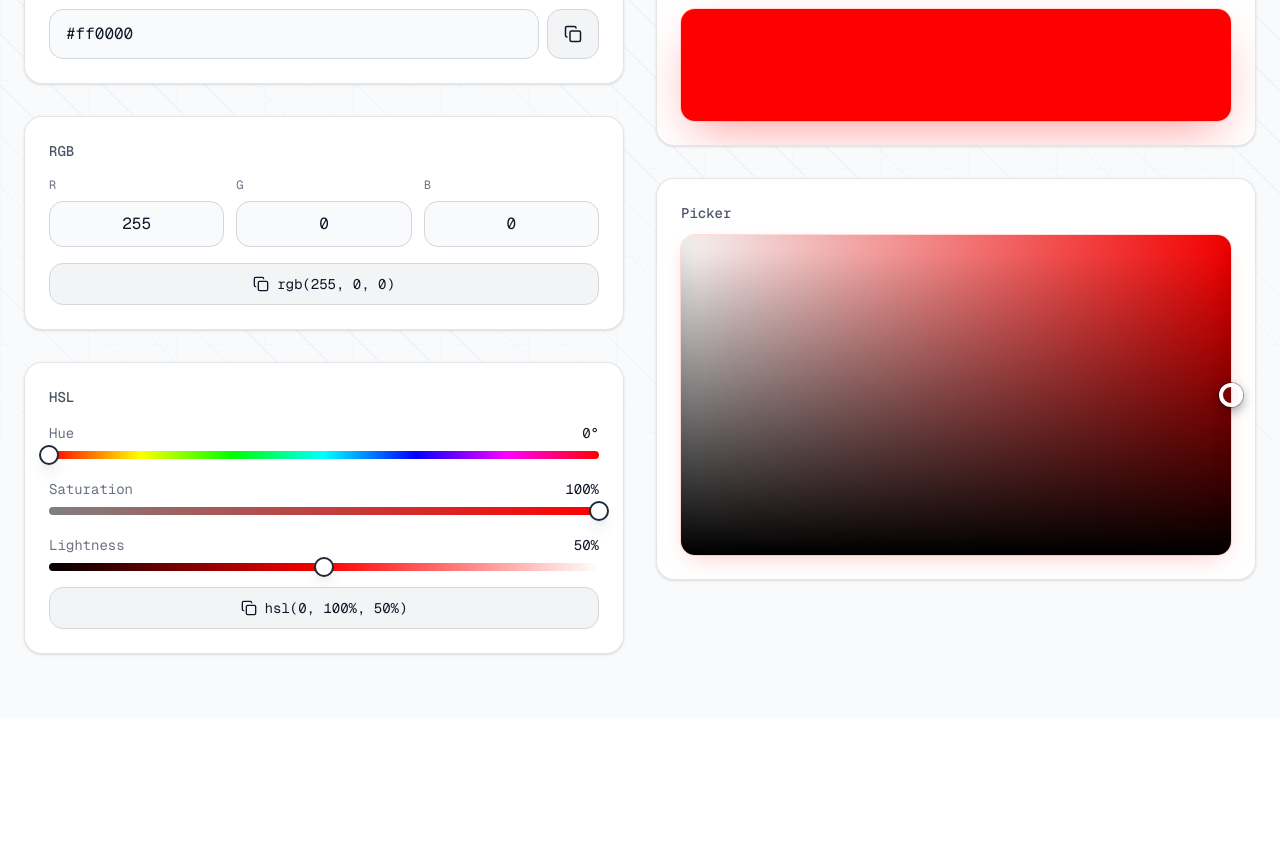
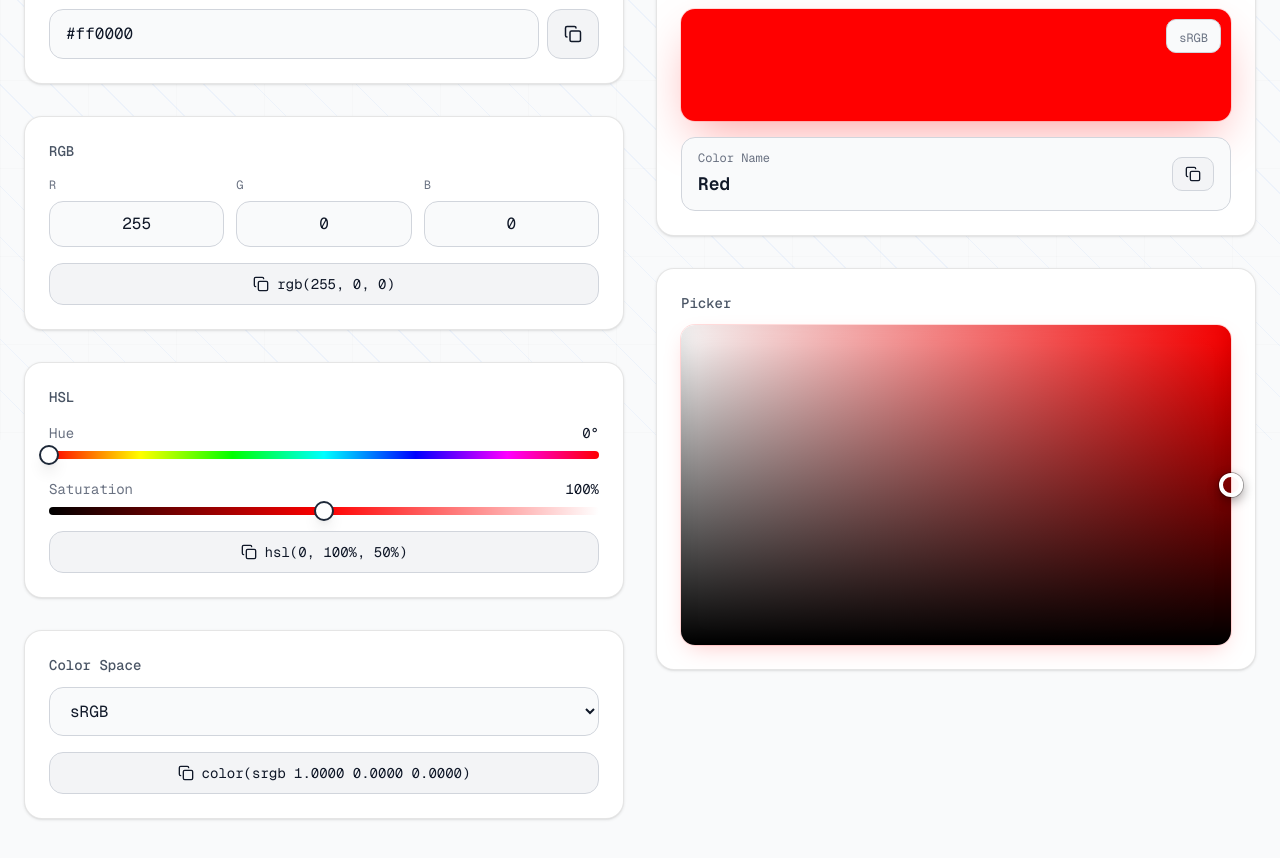
Before and after one commit to alfaaarex/huekit, a Next.js app: page / in a window 1280 px wide. Shown: the part 360-1218 px from the top of the page. Before the commit the page ends 1078 px from the top, so only its background shows below. Built offline with nearby package versions, Linux system fonts and the light colour scheme.

Commit message:
added color names, and color space switching.

```diff
--- /dev/null
+++ b/src/app/colorNames.ts
@@ -0,0 +1,77 @@
+// colorNames.ts
+
+export type RGB = { r: number; g: number; b: number };
+
+export const colorNames: { [key: string]: string } = {
+  '#000000': 'Black', '#FFFFFF': 'White', '#FF0000': 'Red', '#00FF00': 'Lime',
+  '#0000FF': 'Blue', '#FFFF00': 'Yellow', '#00FFFF': 'Cyan', '#FF00FF': 'Magenta',
+  '#C0C0C0': 'Silver', '#808080': 'Gray', '#800000': 'Maroon', '#808000': 'Olive',
+  '#008000': 'Green', '#800080': 'Purple', '#008080': 'Teal', '#000080': 'Navy',
+  '#FFA500': 'Orange', '#FFC0CB': 'Pink', '#A52A2A': 'Brown', '#F0E68C': 'Khaki',
+  '#E6E6FA': 'Lavender', '#FFE4E1': 'Misty Rose', '#F5DEB3': 'Wheat', '#D2691E': 'Chocolate',
+  '#FF6347': 'Tomato', '#FF69B4': 'Hot Pink', '#CD5C5C': 'Indian Red', '#F08080': 'Light Coral',
+  '#FA8072': 'Salmon', '#E9967A': 'Dark Salmon', '#FFA07A': 'Light Salmon', '#DC143C': 'Crimson',
+  '#B22222': 'Firebrick', '#8B0000': 'Dark Red', '#FFB6C1': 'Light Pink', '#FF1493': 'Deep Pink',
+  '#C71585': 'Medium Violet Red', '#DB7093': 'Pale Violet Red', '#FFF0F5': 'Lavender Blush',
+  '#FF7F50': 'Coral', '#FF4500': 'Orange Red', '#FFD700': 'Gold', '#FFFFE0': 'Light Yellow',
+  '#FFFACD': 'Lemon Chiffon', '#FAFAD2': 'Light Goldenrod Yellow', '#FFEFD5': 'Papaya Whip',
+  '#FFE4B5': 'Moccasin', '#FFDAB9': 'Peach Puff', '#EEE8AA': 'Pale Goldenrod', '#BDB76B': 'Dark Khaki',
+  '#90EE90': 'Light Green', '#98FB98': 'Pale Green', '#8FBC8F': 'Dark Sea Green',
+  '#00FA9A': 'Medium Spring Green', '#00FF7F': 'Spring Green', '#3CB371': 'Medium Sea Green',
+  '#2E8B57': 'Sea Green', '#228B22': 'Forest Green', '#006400': 'Dark Green', '#9ACD32': 'Yellow Green',
+  '#32CD32': 'Lime Green', '#7FFF00': 'Chartreuse', '#7CFC00': 'Lawn Green', '#ADFF2F': 'Green Yellow',
+  '#40E0D0': 'Turquoise', '#48D1CC': 'Medium Turquoise', '#AFEEEE': 'Pale Turquoise',
+  '#B0E0E6': 'Powder Blue', '#ADD8E6': 'Light Blue', '#87CEEB': 'Sky Blue', '#87CEFA': 'Light Sky Blue',
+  '#00BFFF': 'Deep Sky Blue', '#1E90FF': 'Dodger Blue', '#6495ED': 'Cornflower Blue',
+  '#4169E1': 'Royal Blue', '#0000CD': 'Medium Blue', '#00008B': 'Dark Blue', '#191970': 'Midnight Blue',
+  '#7B68EE': 'Medium Slate Blue', '#6A5ACD': 'Slate Blue', '#483D8B': 'Dark Slate Blue',
+  '#D8BFD8': 'Thistle', '#DDA0DD': 'Plum', '#EE82EE': 'Violet', '#DA70D6': 'Orchid',
+  '#BA55D3': 'Medium Orchid', '#9370DB': 'Medium Purple', '#8A2BE2': 'Blue Violet',
+  '#9400D3': 'Dark Violet', '#9932CC': 'Dark Orchid', '#8B008B': 'Dark Magenta', '#4B0082': 'Indigo',
+  '#F5F5DC': 'Beige', '#FFE4C4': 'Bisque', '#FFEBCD': 'Blanched Almond', '#DEB887': 'Burlywood',
+  '#D2B48C': 'Tan', '#BC8F8F': 'Rosy Brown', '#F4A460': 'Sandy Brown', '#DAA520': 'Goldenrod',
+  '#B8860B': 'Dark Goldenrod', '#CD853F': 'Peru', '#8B4513': 'Saddle Brown', '#A0522D': 'Sienna',
+  '#696969': 'Dim Gray', '#708090': 'Slate Gray', '#778899': 'Light Slate Gray',
+  '#2F4F4F': 'Dark Slate Gray', '#DCDCDC': 'Gainsboro', '#D3D3D3': 'Light Gray', '#A9A9A9': 'Dark Gray',
+  '#FFFAF0': 'Floral White', '#FDF5E6': 'Old Lace', '#FAF0E6': 'Linen', '#FAEBD7': 'Antique White',
+  '#F5F5F5': 'White Smoke', '#FFF5EE': 'Seashell', '#F0FFF0': 'Honeydew', '#F5FFFA': 'Mint Cream',
+  '#F0FFFF': 'Azure', '#F0F8FF': 'Alice Blue', '#E0FFFF': 'Light Cyan', '#FFFFF0': 'Ivory',
+};
+
+export const hexToRgb = (hex: string): RGB | null => {
+  const match = /^#?([a-f\d]{2})([a-f\d]{2})([a-f\d]{2})$/i.exec(hex);
+  return match
+    ? {
+        r: parseInt(match[1], 16),
+        g: parseInt(match[2], 16),
+        b: parseInt(match[3], 16),
+      }
+    : null;
+};
+
+export const getClosestColorName = (hex: string): { name: string; distance: number } => {
+  const rgb = hexToRgb(hex);
+  if (!rgb) return { name: 'Unknown', distance: 0 };
+
+  let closestName = 'Unknown';
+  let minDistance = Infinity;
+
+  Object.entries(colorNames).forEach(([namedHex, name]) => {
+    const namedRgb = hexToRgb(namedHex);
+    if (!namedRgb) return;
+
+    // Calculate Euclidean distance in RGB space
+    const distance = Math.sqrt(
+      Math.pow(rgb.r - namedRgb.r, 2) +
+      Math.pow(rgb.g - namedRgb.g, 2) +
+      Math.pow(rgb.b - namedRgb.b, 2)
+    );
+
+    if (distance < minDistance) {
+      minDistance = distance;
+      closestName = name;
+    }
+  });
+
+  return { name: closestName, distance: minDistance };
+};
--- a/src/app/page.tsx
+++ b/src/app/page.tsx
@@ -1,13 +1,14 @@
 "use client";
 import React, { useState, useEffect } from 'react';
-import { Copy, Check, Github, User, Sun, Moon, UserCircle } from 'lucide-react';
-import Link from 'next/link';
-
+import { Copy, Check } from 'lucide-react';
 import { useTheme } from "@/components/themeprovider";
 import Reveal from '@/components/reveal';
+import { getClosestColorName } from './colorNames';
 
 type RGB = { r: number; g: number; b: number };
 type HSL = { h: number; s: number; l: number };
+
+type ColorSpace = 'sRGB' | 'DCI-P3' | 'Adobe RGB' | 'ProPhoto RGB' | 'Rec. 2020';
 
 const ColorPickerApp = () => {
   const [color, setColor] = useState({ r: 255, g: 0, b: 0 });
@@ -16,14 +17,31 @@ const ColorPickerApp = () => {
   const [hexInput, setHexInput] = useState('#ff0000');
   const [isDragging, setIsDragging] = useState(false);
   const [isDraggingSlider, setIsDraggingSlider] = useState<null | 'hue' | 'saturation' | 'lightness'>(null);
+  const [colorSpace, setColorSpace] = useState<ColorSpace>('sRGB');
 
   const { darkMode } = useTheme();
 
-  const clamp = (v: number, min = 0, max = 100) => Math.min(max, Math.max(min, v));
-  const hslToCss = (h: number, s: number, l: number) => `hsl(${h}, ${s}%, ${l}%)`;
-
   const rgbToHex = (r: number, g: number, b: number): string => {
     return "#" + [r, g, b].map(x => x.toString(16).padStart(2, "0")).join("");
+  };
+
+  // Color space conversion utilities
+  const getColorSpaceCSS = (): string => {
+    const spaceMap: Record<ColorSpace, string> = {
+      'sRGB': 'srgb',
+      'DCI-P3': 'display-p3',
+      'Adobe RGB': 'a98-rgb',
+      'ProPhoto RGB': 'prophoto-rgb',
+      'Rec. 2020': 'rec2020'
+    };
+    return spaceMap[colorSpace];
+  };
+
+  const rgbToColorSpace = (r: number, g: number, b: number): string => {
+    const normalizedR = (r / 255).toFixed(4);
+    const normalizedG = (g / 255).toFixed(4);
+    const normalizedB = (b / 255).toFixed(4);
+    return `color(${getColorSpaceCSS()} ${normalizedR} ${normalizedG} ${normalizedB})`;
   };
 
   const rgbToHsl = (r: number, g: number, b: number): HSL => {
@@ -108,15 +126,6 @@ const ColorPickerApp = () => {
     };
   };
 
-  const [scrolled, setScrolled] = useState(false);
-
-  useEffect(() => {
-    const onScroll = () => setScrolled(window.scrollY > 8);
-    onScroll();
-    window.addEventListener('scroll', onScroll);
-    return () => window.removeEventListener('scroll', onScroll);
-  }, []);
-
   useEffect(() => {
     const stopDrag = () => setIsDragging(false);
     window.addEventListener("mouseup", stopDrag);
@@ -129,6 +138,8 @@ const ColorPickerApp = () => {
 
   const hex = rgbToHex(color.r, color.g, color.b);
   const hsl = rgbToHsl(color.r, color.g, color.b);
+  const closestColor = getClosestColorName(hex);
+  const colorSpaceValue = rgbToColorSpace(color.r, color.g, color.b);
 
   useEffect(() => {
     if (isDragging) return;
@@ -139,7 +150,6 @@ const ColorPickerApp = () => {
   }, [hsl.h, hsl.s, hsl.l, isDragging]);
 
   useEffect(() => {
-    // Always sync hexInput with current color
     setHexInput(hex);
   }, [hex]);
 
@@ -225,7 +235,6 @@ const ColorPickerApp = () => {
 
   return (
     <div className={`min-h-screen ${bgClass} ${textClass} transition-colors duration-300 relative overflow-x-hidden`}>
-      {/* Animated Grid Background */}
       <div className="fixed inset-0 pointer-events-none">
         <div className="absolute inset-0 opacity-30" style={{
           backgroundImage: `linear-gradient(${darkMode ? 'rgba(255,255,255,0.05)' : 'rgba(0,0,0,0.05)'} 1px, transparent 1px), linear-gradient(90deg, ${darkMode ? 'rgba(255,255,255,0.05)' : 'rgba(0,0,0,0.05)'} 1px, transparent 1px)`,
@@ -236,9 +245,7 @@ const ColorPickerApp = () => {
         }}></div>
       </div>
 
-      {/* Main Content */}
       <div className="max-w-7xl mx-auto px-6 pt-36 pb-16 relative z-10">
-        {/* Header */}
         <div className="text-center mb-12 relative">
           <div className="absolute inset-0 -z-10 blur-3xl opacity-30" style={{
             background: darkMode
@@ -260,11 +267,8 @@ const ColorPickerApp = () => {
           </Reveal>
         </div>
 
-        {/* Main Grid - Two Column Layout */}
         <div className="grid grid-cols-1 lg:grid-cols-2 gap-8">
-          {/* Left Column - Controls */}
           <div className="space-y-8">
-            {/* HEX */}
             <Reveal delay={180}>
               <div className={`${cardBg} border ${borderColor} rounded-2xl p-6 ${hoverBorder} transition-all backdrop-blur-sm shadow-sm hover:shadow-md relative overflow-hidden group`}>
                 <div className="absolute inset-0 bg-linear-to-br from-purple-500/5 to-transparent opacity-0 group-hover:opacity-100 transition-opacity"></div>
@@ -287,7 +291,6 @@ const ColorPickerApp = () => {
               </div>
             </Reveal>
 
-            {/* RGB */}
             <Reveal delay={200}>
               <div className={`${cardBg} border ${borderColor} rounded-2xl p-6 ${hoverBorder} transition-all backdrop-blur-sm shadow-sm hover:shadow-md relative overflow-hidden group`}>
                 <div className="absolute inset-0 bg-linear-to-br from-blue-500/5 to-transparent opacity-0 group-hover:opacity-100 transition-opacity"></div>
@@ -337,8 +340,9 @@ const ColorPickerApp = () => {
               </div>
             </Reveal>
 
-            {/* HSL */}
-            <Reveal delay={220}>
+
+
+            <Reveal delay={240}>
               <div className={`${cardBg} border ${borderColor} rounded-2xl p-6 ${hoverBorder} transition-all backdrop-blur-sm shadow-sm hover:shadow-md relative overflow-hidden group`}>
                 <div className="absolute inset-0 bg-linear-to-br from-orange-500/5 to-transparent opacity-0 group-hover:opacity-100 transition-opacity"></div>
                 <label className={`block text-sm font-medium ${secondaryText} mb-4 font-mono relative z-10`}>HSL</label>
@@ -438,58 +442,6 @@ const ColorPickerApp = () => {
                         }
                       }}
                       style={{
-                        background: `linear-gradient(to right, hsl(${hsl.h}, 0%, ${hsl.l}%), hsl(${hsl.h}, 100%, ${hsl.l}%))`
-                      }}
-                    >
-                      <div
-                        className="absolute w-5 h-5 bg-white border-2 border-gray-800 rounded-full shadow-lg transform -translate-x-1/2 -translate-y-1/2 top-1/2 pointer-events-none"
-                        style={{ left: `${hsl.s}%` }}
-                      ></div>
-                    </div>
-                  </div>
-
-                  <div>
-                    <div className="flex justify-between text-sm mb-2 font-mono">
-                      <span className={tertiaryText}>Lightness</span>
-                      <span className={`${textClass}`}>{hsl.l}%</span>
-                    </div>
-                    <div
-                      className="relative w-full h-2 rounded-full cursor-pointer touch-none"
-                      onMouseDown={(e) => {
-                        setIsDraggingSlider('lightness');
-                        const rect = e.currentTarget.getBoundingClientRect();
-                        const value = Math.round(((e.clientX - rect.left) / rect.width) * 100);
-                        const newRgb = hslToRgb(hsl.h, hsl.s, value);
-                        setColor(newRgb);
-                      }}
-                      onMouseMove={(e) => {
-                        if (isDraggingSlider === 'lightness') {
-                          const rect = e.currentTarget.getBoundingClientRect();
-                          const value = Math.max(0, Math.min(100, Math.round(((e.clientX - rect.left) / rect.width) * 100)));
-                          const newRgb = hslToRgb(hsl.h, hsl.s, value);
-                          setColor(newRgb);
-                        }
-                      }}
-                      onTouchStart={(e) => {
-                        e.preventDefault();
-                        setIsDraggingSlider('lightness');
-                        const touch = e.touches[0];
-                        const rect = e.currentTarget.getBoundingClientRect();
-                        const value = Math.round(((touch.clientX - rect.left) / rect.width) * 100);
-                        const newRgb = hslToRgb(hsl.h, hsl.s, value);
-                        setColor(newRgb);
-                      }}
-                      onTouchMove={(e) => {
-                        if (isDraggingSlider === 'lightness') {
-                          e.preventDefault();
-                          const touch = e.touches[0];
-                          const rect = e.currentTarget.getBoundingClientRect();
-                          const value = Math.max(0, Math.min(100, Math.round(((touch.clientX - rect.left) / rect.width) * 100)));
-                          const newRgb = hslToRgb(hsl.h, hsl.s, value);
-                          setColor(newRgb);
-                        }
-                      }}
-                      style={{
                         background: `linear-gradient(to right, hsl(${hsl.h}, ${hsl.s}%, 0%), hsl(${hsl.h}, ${hsl.s}%, 50%), hsl(${hsl.h}, ${hsl.s}%, 100%))`
                       }}
                     >
@@ -510,11 +462,35 @@ const ColorPickerApp = () => {
                 </button>
               </div>
             </Reveal>
+            <Reveal delay={220}>
+              <div className={`${cardBg} border ${borderColor} rounded-2xl p-6 ${hoverBorder} transition-all backdrop-blur-sm shadow-sm hover:shadow-md relative overflow-hidden group`}>
+                <div className="absolute inset-0 bg-linear-to-br from-teal-500/5 to-transparent opacity-0 group-hover:opacity-100 transition-opacity"></div>
+                <label className={`block text-sm font-medium ${secondaryText} mb-3 font-mono relative z-10`}>Color Space</label>
+                <div className="relative z-10 mb-4">
+                  <select
+                    value={colorSpace}
+                    onChange={(e) => setColorSpace(e.target.value as ColorSpace)}
+                    className={`w-full ${inputBg} border ${inputBorder} rounded-xl px-4 py-3 ${textClass} focus:outline-none focus:ring-2 focus:ring-teal-500 transition-all font-mono cursor-pointer`}
+                  >
+                    <option value="sRGB">sRGB</option>
+                    <option value="DCI-P3">DCI-P3 (Display P3)</option>
+                    <option value="Adobe RGB">Adobe RGB</option>
+                    <option value="ProPhoto RGB">ProPhoto RGB</option>
+                    <option value="Rec. 2020">Rec. 2020</option>
+                  </select>
+                </div>
+                <button
+                  onClick={() => copyToClipboard(colorSpaceValue, 'colorSpace')}
+                  className={`w-full flex items-center justify-center gap-2 ${btnBg} ${btnHover} rounded-xl py-2.5 transition-all border ${inputBorder} text-sm font-mono hover:border-teal-500 hover:text-teal-500 relative z-10`}
+                >
+                  {copiedField === 'colorSpace' ? <Check size={16} className="text-green-500" /> : <Copy size={16} />}
+                  <span className="truncate">{copiedField === 'colorSpace' ? 'Copied!' : colorSpaceValue}</span>
+                </button>
+              </div>
+            </Reveal>
           </div>
 
-          {/* Right Column - Preview & Picker */}
           <div className="space-y-8">
-            {/* Color Preview */}
             <Reveal delay={180}>
               <div className={`${cardBg} border ${borderColor} rounded-2xl p-6 ${hoverBorder} transition-all backdrop-blur-sm shadow-sm hover:shadow-md relative overflow-hidden group`}>
                 <div className="absolute inset-0 bg-linear-to-br from-pink-500/5 to-transparent opacity-0 group-hover:opacity-100 transition-opacity"></div>
@@ -526,11 +502,35 @@ const ColorPickerApp = () => {
                     borderColor: `${hex}40`,
                     boxShadow: `0 20px 50px -12px ${hex}60, 0 0 0 1px ${hex}20`
                   }}
-                ></div>
+                >
+                  {/* Display color space indicator on preview */}
+                  <div className={`absolute top-2 right-2 px-3 py-1 rounded-lg ${inputBg} border ${inputBorder} backdrop-blur-sm`}>
+                    <span className={`text-xs font-mono ${tertiaryText}`}>{colorSpace}</span>
+                  </div>
+                </div>
+
+                <div className="mt-4 relative z-10">
+                  <div className={`flex items-center justify-between ${inputBg} border ${inputBorder} rounded-xl px-4 py-3`}>
+                    <div>
+                      <div className={`text-xs ${tertiaryText} mb-1 font-mono`}>Color Name</div>
+                      <div className={`text-lg font-semibold ${textClass} font-mono`}>{closestColor.name}</div>
+                    </div>
+                    <button
+                      onClick={() => copyToClipboard(closestColor.name, 'colorName')}
+                      className={`px-3 py-2 ${btnBg} ${btnHover} rounded-lg transition-all border ${inputBorder} hover:border-pink-500 hover:text-pink-500`}
+                    >
+                      {copiedField === 'colorName' ? <Check size={16} className="text-green-500" /> : <Copy size={16} />}
+                    </button>
+                  </div>
+                  {closestColor.distance > 50 && (
+                    <div className={`text-xs ${tertiaryText} mt-2 font-mono text-center`}>
+                      Approximate match
+                    </div>
+                  )}
+                </div>
               </div>
             </Reveal>
 
-            {/* Color Picker Gradient */}
             <Reveal delay={200}>
               <div className={`${cardBg} border ${borderColor} rounded-2xl p-6 ${hoverBorder} transition-all backdrop-blur-sm shadow-sm hover:shadow-md relative overflow-hidden group`}>
                 <div className="absolute inset-0 bg-linear-to-br from-indigo-500/5 to-transparent opacity-0 group-hover:opacity-100 transition-opacity"></div>
@@ -554,7 +554,6 @@ const ColorPickerApp = () => {
                     `
                   }}
                 >
-                  {/* Picker cursor */}
                   <div
                     className="absolute w-6 h-6 border-4 border-white rounded-full shadow-lg transform -translate-x-1/2 -translate-y-1/2 pointer-events-none"
                     style={{
@@ -566,6 +565,7 @@ const ColorPickerApp = () => {
                 </div>
               </div>
             </Reveal>
+
           </div>
         </div>
       </div>
```
